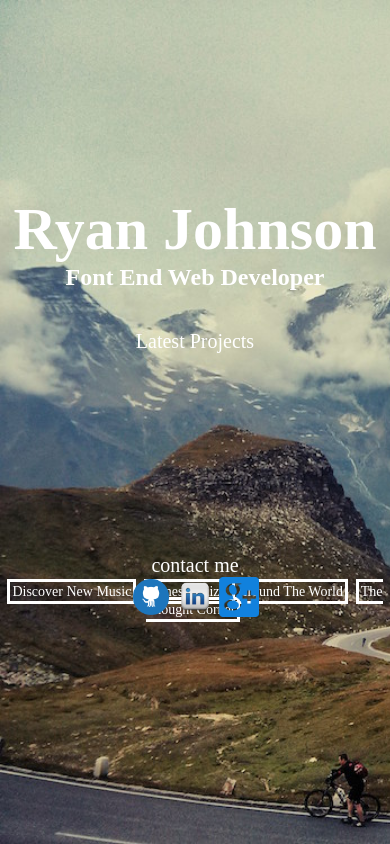
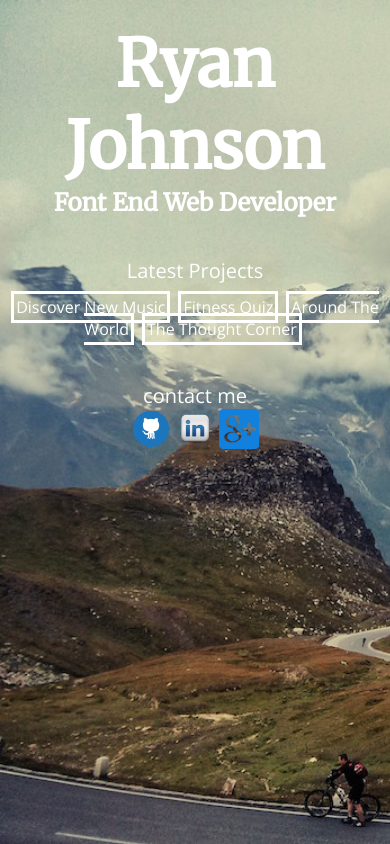
Before and after one commit to ryj1023/Portfolio-Site, a website built with webpack: page index.html in a window 390 px wide. Built offline with nearby package versions, Linux system fonts and the light colour scheme; files whose address does not match are found by name.

Commit message:
font change and mobile responsive

```diff
--- a/css/index.less
+++ b/css/index.less
@@ -8,7 +8,7 @@ html{
 }
 
 body{
-
+  font-family: 'Open Sans', sans-serif;
 	background-image: url('../austria.jpg');
 	background-repeat: no-repeat;
 	background-size: cover;
@@ -22,13 +22,14 @@ body{
 }
 
 .name{
-
+  font-family: 'Merriweather', serif;
 	font-size: 80px;
-    color: white;
+  color: white;
 
 }
 
 h2{
+    font-family: 'Merriweather', serif;
 		color: white;
     }
 
@@ -44,7 +45,7 @@ h2{
     font-size: 20px;
     color: white;
     text-align: center;
-    height: 80%;
+    //height: 80%;
     width: 100%;
     z-index: 1;
     margin-top: 10%;
@@ -102,10 +103,10 @@ p{
   width: 35px !important;
 }
 
-@media only screen and (max-width: 800px){
+@media only screen and (max-width: 950px){
 
 body{
-  margin-top: 50%;
+  //margin-top: 50%;
   max-height: 600px;
   height: 600px;
   background-size: cover;
@@ -113,22 +114,25 @@ body{
 }
 
 .name{
-  font-size: 60px;
+  font-size: 65px;
 }
 
 .header{
 
   height: 40px;
 }
+.app-wrapper{
+  margin-top: 0;
+}
 
 .content-wrapper{
 
   height: 300px;
-  margin-top: 20%;
+  margin-top: 43%%;
 
   a{
 
-    font-size: 14px;
+    font-size: 16px;
     padding: 0.5%;
     margin-right: 1%;
 
--- a/index.html
+++ b/index.html
@@ -4,6 +4,7 @@
 	<meta charset="UTF-8">
 	<title>Portfolio Site</title>
 	<link rel="stylesheet" href="portfolio-site.1.0.0.css">
+	<link href="https://fonts.googleapis.com/css?family=Merriweather|Open+Sans" rel="stylesheet">
 </head>
 <body>
 	<section class="content-wrapper">
```
Also changed, not shown: build/index.html, build/portfolio-site.1.0.0.css, build/portfolio-site.1.0.0.min.css, 2 other files.
